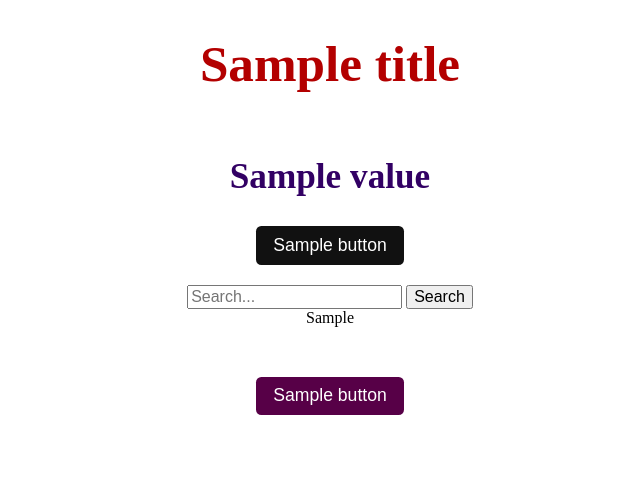
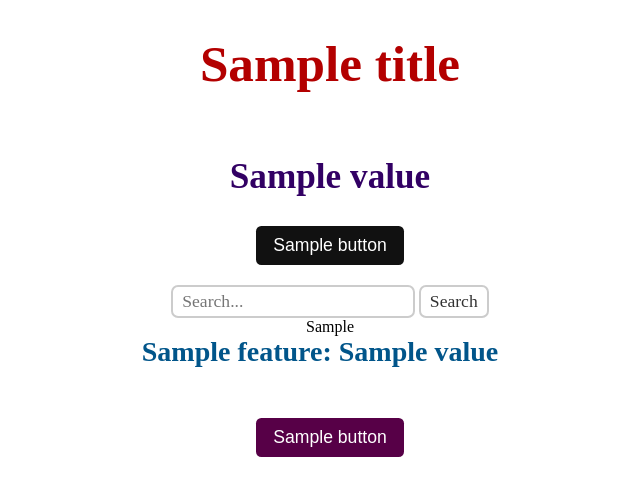
Before and after one commit to Milad244/SFU-Stats-Visualized, a Flask app: template templates/index.html in a window 1280 px wide. Shown: the top 496 px of the page, without its empty margins (310-950 px from the left). Run offline with Flask 3, Linux system fonts and the light colour scheme; the template is opened without the code that fills it: most values are stand-ins (such as "Sample title", 1, 10 or a date in 2020).

Commit message:
Added new headcount category and graph features.
Graph features include total, mean, median, and mode.

```diff
--- a/main.py
+++ b/main.py
@@ -23,7 +23,7 @@ def nan_to_int(num: int) -> int:
 
 class Stat:
     """
-    Represents an (x,y) graph.
+    Represents an (x,y) graph. Do not use cache or keywords search won't work.
     """
     def __init__(self, label: str, graph_title: str, x_lbl: str, x_values: list, y_lbl: str, y_values: list):
         self.label = label
@@ -32,19 +32,38 @@ class Stat:
         self.x_values = x_values
         self.y_lbl = y_lbl
         self.y_values = y_values
+        self.keyword = None
 
-    @functools.cache
-    def get_bar_graph(self, keyword: str=None) -> str:
-        if keyword is None:
-            x_values = self.x_values
-            y_values = self.y_values
+    def set_keyword(self, keyword) -> None:
+        """
+        Sets the keyword for searching in x values.
+        :param keyword: the keyword
+        :return: None
+        """
+        self.keyword = keyword
+
+    def get_keyword_values(self) -> (list, list):
+        """
+        Gets the x (and corresponding y values) that are found within the keyword.
+        :return: a tuple with the first value as x-values and the second value as y-values
+        """
+        if self.keyword is None:
+            return self.x_values, self.y_values
         else:
             x_values = []
             y_values = []
             for i in range(len(self.x_values)):
-                if keyword.lower() in str(self.x_values[i]).lower():
+                if self.keyword.lower() in str(self.x_values[i]).lower():
                     x_values.append(self.x_values[i])
                     y_values.append(self.y_values[i])
+            return x_values, y_values
+
+    def get_bar_graph(self) -> str:
+        """
+        Creates a bar graph.
+        :return: The bar graph html
+        """
+        x_values, y_values = self.get_keyword_values()
 
         if len(x_values) == 0:
             return '<p class="graph-msg">No Data Found<p>'
@@ -54,6 +73,78 @@ class Stat:
         })
         fig = px.bar(df, x=self.x_lbl, y=self.y_lbl, title=self.graph_title)
         return fig.to_html(full_html=False)
+
+    def get_total(self) -> float:
+        """
+        Gets the total of all y-values added up.
+        :return: the total
+        """
+        x_values, y_values = self.get_keyword_values()
+
+        total_values = 0
+        for value in y_values:
+            total_values += value
+
+        return total_values
+
+    def get_mean(self) -> float:
+        """
+        Gets the mean (average) of all y-values.
+        :return: the mean
+        """
+        x_values, y_values = self.get_keyword_values()
+
+        return self.get_total() / len(y_values)
+
+    def get_median_str(self) -> str:
+        """
+        Gets the median (middle) of all y-values.
+        If even number of y-values then gets the average of the two in the middle.
+        :return: the mean
+        """
+        x_values, y_values = self.get_keyword_values()
+
+        n = len(y_values)
+        if n % 2 == 1:
+            middle_n = n // 2  # Not adding 1 since index starts at 0
+            median_x = x_values[middle_n]
+            median_y = round(y_values[middle_n], 2)
+            return f"{median_x} - {median_y}"
+        else:
+            middle_n1, middle_n2 = int(n / 2 - 1), int(n / 2)  # -1 Since index starts at 0
+            median_x1, median_x2 = x_values[middle_n1], x_values[middle_n2]
+            median_y = (y_values[middle_n1] + y_values[middle_n2]) / 2
+            return f"{median_x1}, {median_x2} - {median_y}"
+
+    def get_mode_str(self) -> str:
+        """
+        Gets the mode (most common) of all y-values as a string of numbers in case more than 1 mode found.
+        :return: the mode
+        """
+        x_values, y_values = self.get_keyword_values()
+
+        value_to_indexes = {}
+        for i in range(len(y_values)):
+            value = y_values[i]
+            value_to_indexes.get(value, []).append(i)
+
+        mode_indexes = []
+        most_indexes = 0
+        for value, indexes in value_to_indexes.items():
+            if len(indexes) > most_indexes:
+                most_indexes = len(indexes)
+                mode_indexes = indexes
+            elif len(indexes) == most_indexes:
+                mode_indexes.extends(indexes)
+
+        if most_indexes == 0:
+            return "None"
+
+        string_builder = ""
+        for index in mode_indexes:
+            string_builder += x_values[index] + ", "
+
+        return string_builder + f"- {most_indexes}"
 
 
 class StatCategory:
@@ -96,6 +187,38 @@ def get_sfu_age_headcounts() -> dict[str: Stat]:
     return {"age-count": stat}
 
 
+def get_sfu_new_headcounts() -> dict[str: Stat]:
+    """
+    Gets the cleaned up new undergraduates distribution of SFU.
+    :return: A Stat containing new undergraduates headcount by faculty
+    """
+
+    stat_file = "data/headcount/new_undergrads_distribution_ST12.xlsx"
+    stats = pd.read_excel(stat_file, sheet_name="pivot table", header=8)
+
+    stat = Stat(
+        label="New Undergraduates Distribution",
+        graph_title="New Undergraduates by Faculty (2024/25)",
+        x_lbl="Faculty",
+        x_values=[],
+        y_lbl="New Undergraduates Count",
+        y_values=[]
+    )
+
+    x_y_dict = {}
+    for i, s in stats.iterrows():
+        faculty = s["Faculty"]
+        count = s[" Grand Total"]
+
+        if faculty == "Unspecified":
+            break
+
+        x_y_dict[faculty] = count
+
+    stat.x_values, stat.y_values = get_ordered_x_y(x_y_dict)
+    return {"new-count": stat}
+
+
 class SFUProgram:
     """
     Represents an SFU program.
@@ -109,7 +232,6 @@ class SFUProgram:
         self.total_count = self.men_count + self.women_count + self.nr_count
 
 
-@functools.cache
 def get_sfu_programs() -> list[SFUProgram]:
     """
     Gets the cleaned up headcounts from 2023/24 for each SFU program.
@@ -260,10 +382,12 @@ def get_all_stats() -> dict[str: StatCategory]:
     Gets all the stats for the website.
     :return: a dict of stat categories
     """
+    sfu_programs = get_sfu_programs()
     return {
-        "faculty": StatCategory("Headcounts by Faculty", get_sfu_faculty_headcounts(get_sfu_programs())),
-        "programs": StatCategory("Headcounts by Programs", get_sfu_program_headcounts(get_sfu_programs())),
-        "age": StatCategory("Headcounts by age", get_sfu_age_headcounts())
+        "faculty": StatCategory("Headcounts by Faculty", get_sfu_faculty_headcounts(sfu_programs)),
+        "programs": StatCategory("Headcounts by Programs", get_sfu_program_headcounts(sfu_programs)),
+        "age": StatCategory("Headcounts by Age", get_sfu_age_headcounts()),
+        "new": StatCategory("New Undergraduates by Faculty", get_sfu_new_headcounts()),
     }
 
 
@@ -279,6 +403,7 @@ def main():
     stat = request.args.get("view")
     keyword = request.args.get("keyword")
     graph_html = None
+    graph_features = {}
 
     all_stats = get_all_stats()
 
@@ -286,7 +411,12 @@ def main():
         if category == cat_slug:
             try:
                 gotten_stat = stat_cat.stat[stat]
-                graph_html = gotten_stat.get_bar_graph(keyword)
+                gotten_stat.set_keyword(keyword)
+                graph_html = gotten_stat.get_bar_graph()
+                graph_features["Total"] = round(gotten_stat.get_total(), 2)
+                graph_features["Mean"] = round(gotten_stat.get_mean(), 2)
+                graph_features["Median"] = gotten_stat.get_median_str()
+                graph_features["Mode"] = gotten_stat.get_mode_str()
             except KeyError:
                 print("Could not find view from the category:", category)
             break
@@ -303,7 +433,7 @@ def main():
     buttons = []
     buttons.append({"label": "Source", "external_url": "https://www.sfu.ca/irp/students.html"})
     return render_template("index.html", title="SFU Statistics Visualized", categories=categories, buttons=buttons,
-                           graph_html=graph_html)
+                           graph_html=graph_html, graph_features=graph_features)
 
 
 if __name__ == '__main__':
--- a/static/css/style.css
+++ b/static/css/style.css
@@ -1,5 +1,6 @@
 * {
     text-align: center;
+    box-sizing: border-box;
 }
 
 h1 {
@@ -71,9 +72,35 @@ button:active {
 
 input {
     text-align: left;
-    font-size: 1em;
+    font-size: 1.1em;
+    padding: 0.25em 0.5em;
+    border: 2px solid #ccc;
+    border-radius: 0.4em;
+    background-color: #fff;
+    color: #333;
+    outline: none;
+    font-family: inherit;
+    transition: border-color 0.2s ease, box-shadow 0.2s ease;
 }
 
-.submit{
+input:focus {
+    border-color: #e74c3c;
+}
+
+.submit {
     cursor: pointer;
 }
+
+.graph-features-container {
+    padding: 0px;
+
+}
+
+.graph-features-container p{
+    display: inline-block;
+    padding-right: 20px;
+    font-size: 1.75em;
+    font-weight: bold;
+    color: #01558a;
+    margin: 0px;
+}
--- a/templates/index.html
+++ b/templates/index.html
@@ -27,10 +27,15 @@
                 <input type="hidden" name="category" value="{{ request.args.get("category") }}">
                 <input type="hidden" name="view" value="{{ request.args.get("view") }}">
 
-                <input type="text" name="keyword" placeholder="Search..." value="{{ request.args.get("keyword", "")}}">
+                <input type="text" name="keyword" placeholder="Search..." value="{{ request.args.get("keyword", "") }}">
                 <input class="submit" type="submit" value="Search">
             </form>
             {{ graph_html | safe }}
+            <div class="graph-features-container">
+                {% for feature, value in graph_features.items() %}
+                    <p>{{ feature }}: {{ value }}</p>
+                {% endfor %}
+            </div>
         </div>
     {% endif %}
 
```
Also changed, not shown: 1 other file.
